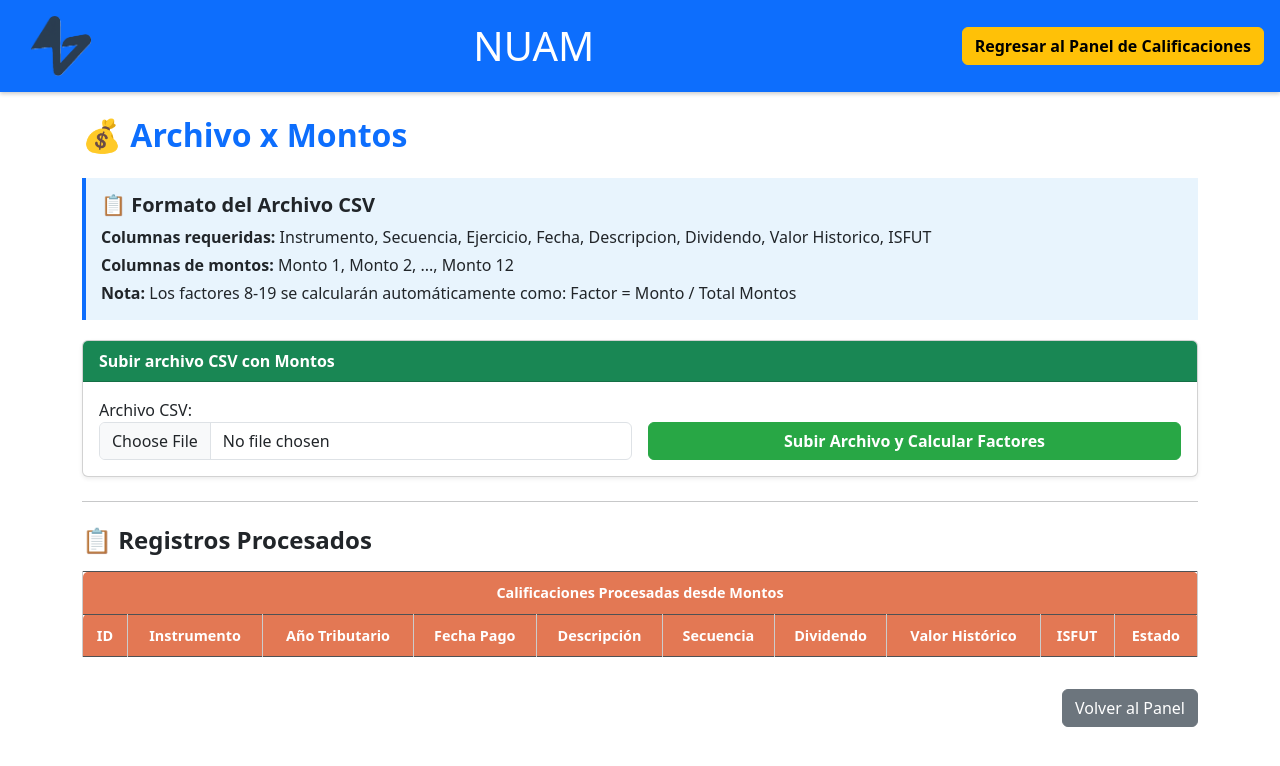
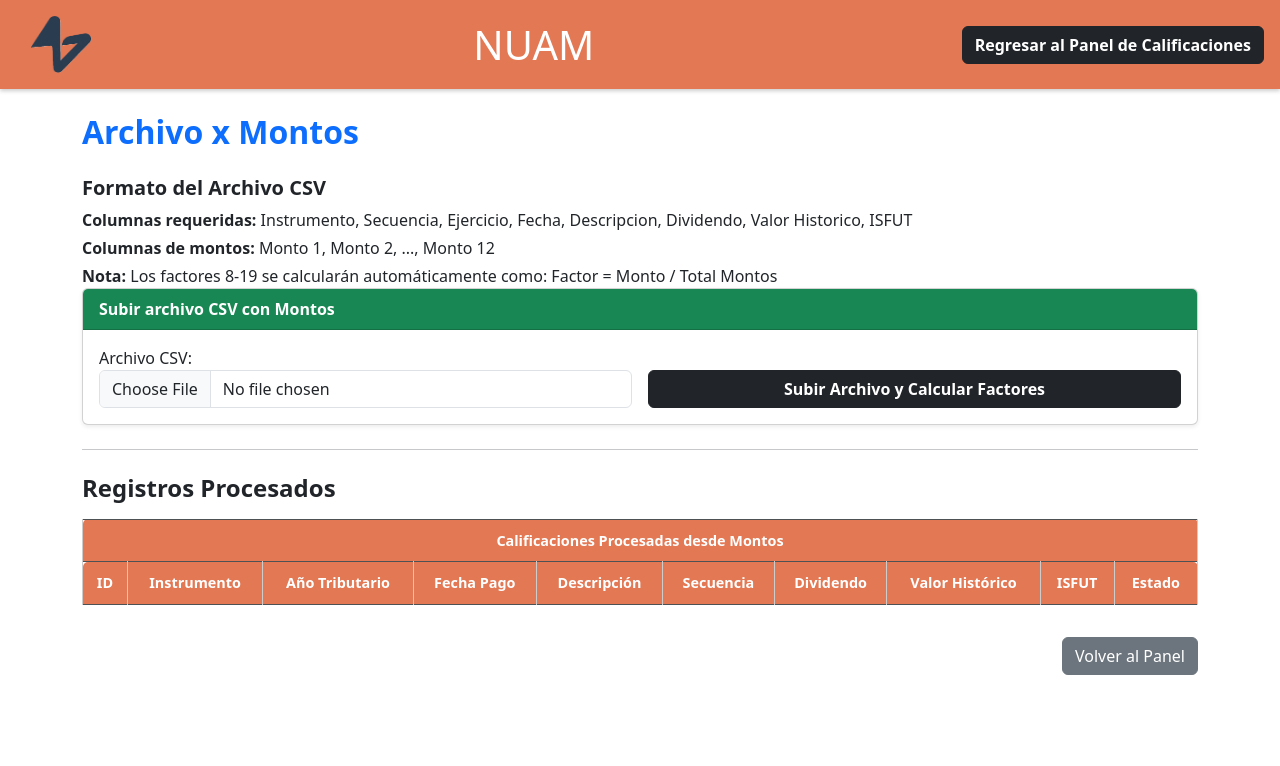
Before and after one commit to MaxiLuco1925/NuamProyecto_V_Alpha.1, a Django app: template templates/archivo_x_montos.html in a window 1280 px wide. Shown: the top 766 px of the page. Run offline with Django 5.2, Linux system fonts and the light colour scheme; the template is opened without the code that fills it: values that come from a table or form of the project are taken from there, others are empty.

Commit message:
Add files via upload

```diff
--- a/templates/archivo_x_factor.html
+++ b/templates/archivo_x_factor.html
@@ -21,7 +21,7 @@
         <img src="{% static 'image/NUAM.png' %}" alt="NUAM" class="nuam-logo-header">
         <h1 class="m-0">NUAM</h1>
 
-        <a href="{% url 'panelCalificacion' %}" class="btn btn-warning fw-bold">
+        <a href="{% url 'panelCalificacion' %}" class="btn btn-dark fw-bold">
             Regresar al Panel de Calificaciones
         </a>
     </div>
@@ -77,7 +77,7 @@
                 {{ form.tipo_carga }}
 
                 <div class="col-md-6 d-flex align-items-end">
-                    <button type="submit" class="btn btn-success w-100 fw-bold">
+                    <button type="submit" class="btn btn-dark w-100 fw-bold">
                         <i class="bi bi-upload"></i> Subir Archivo
                     </button>
                 </div>
--- a/templates/archivo_x_montos.html
+++ b/templates/archivo_x_montos.html
@@ -13,26 +13,6 @@
 
     <!-- Estilos -->
     <link href="{% static 'css/x_factor.css' %}" rel="stylesheet">
-
-    <style>
-        .nuam-header {
-            background: #0d6efd;
-            color: white;
-        }
-        .nuam-logo-header {
-            height: 60px;
-        }
-        table th, table td {
-            white-space: nowrap;
-            font-size: 13px;
-        }
-        .info-box {
-            background: #e8f4fd;
-            border-left: 4px solid #0d6efd;
-            padding: 15px;
-            margin-bottom: 20px;
-        }
-    </style>
 </head>
 <body>
 
@@ -41,7 +21,7 @@
         <img src="{% static 'image/NUAM.png' %}" alt="NUAM" class="nuam-logo-header">
         <h1 class="m-0">NUAM</h1>
 
-        <a href="{% url 'panelCalificacion' %}" class="btn btn-warning fw-bold">
+        <a href="{% url 'panelCalificacion' %}" class="btn btn-dark fw-bold">
             Regresar al Panel de Calificaciones
         </a>
     </div>
@@ -49,17 +29,16 @@
 
 <div class="container my-4">
 
-    <h2 class="mb-4 text-primary fw-bold">💰 Archivo x Montos</h2>
+    <h2 class="mb-4 text-primary fw-bold"> Archivo x Montos</h2>
 
     <!-- Información sobre el formato -->
     <div class="info-box">
-        <h5 class="fw-bold">📋 Formato del Archivo CSV</h5>
+        <h5 class="fw-bold"> Formato del Archivo CSV</h5>
         <p class="mb-1"><strong>Columnas requeridas:</strong> Instrumento, Secuencia, Ejercicio, Fecha, Descripcion, Dividendo, Valor Historico, ISFUT</p>
         <p class="mb-1"><strong>Columnas de montos:</strong> Monto 1, Monto 2, ..., Monto 12</p>
         <p class="mb-0"><strong>Nota:</strong> Los factores 8-19 se calcularán automáticamente como: Factor = Monto / Total Montos</p>
     </div>
 
-    <!-- 🔥 MOSTRAR ERRORES DEL FORMULARIO ARRIBA -->
     {% if form.errors %}
     <div class="alert alert-danger">
         <strong>Errores en el formulario:</strong>
@@ -79,7 +58,6 @@
 
         <div class="card-body">
 
-            <!-- 🔥 Errores generales del formulario -->
             {% if form.non_field_errors %}
             <div class="alert alert-danger">
                 {{ form.non_field_errors }}
@@ -94,7 +72,6 @@
                     {{ form.archivo.label_tag }}
                     {{ form.archivo }}
 
-                    <!-- 🔥 Errores específicos del campo archivo -->
                     {% if form.archivo.errors %}
                     <div class="text-danger small mt-1">
                         {{ form.archivo.errors }}
@@ -105,7 +82,7 @@
                 {{ form.tipo_carga }}
 
                 <div class="col-md-6 d-flex align-items-end">
-                    <button type="submit" class="btn btn-success w-100 fw-bold">
+                    <button type="submit" class="btn btn-dark w-100 fw-bold">
                         <i class="bi bi-upload"></i> Subir Archivo y Calcular Factores
                     </button>
                 </div>
@@ -115,7 +92,7 @@
 
     {% if carga %}
     <div class="alert alert-info">
-        <h5 class="fw-bold">📊 Resultados de la Carga</h5>
+        <h5 class="fw-bold"> Resultados de la Carga</h5>
         <p><strong>Estado:</strong>
             <span class="badge {% if carga.estado == 'completa' %}bg-success{% elif carga.estado == 'fallida' %}bg-danger{% else %}bg-warning{% endif %}">
                 {{ carga.estado|title }}
@@ -126,7 +103,7 @@
 
         {% if carga.mensaje_error %}
         <div class="alert alert-danger mt-3">
-            <h6 class="fw-bold">❌ Errores encontrados:</h6>
+            <h6 class="fw-bold"> Errores encontrados:</h6>
             <pre class="mt-2">{{ carga.mensaje_error }}</pre>
         </div>
         {% endif %}
@@ -136,7 +113,7 @@
     <hr class="my-4">
 
     <!-- Resultados -->
-    <h4 class="fw-bold mb-3">📋 Registros Procesados</h4>
+    <h4 class="fw-bold mb-3"> Registros Procesados</h4>
 
     {% if calificaciones %}
         <p class="text-success fw-bold">Total calificaciones procesadas: {{ calificaciones|length }}</p>
```
Also changed, not shown: templates/archivo_x_factorAdmin.html (+2 -16 lines), templates/archivo_x_montoAdmin.html (+6 -37 lines).
